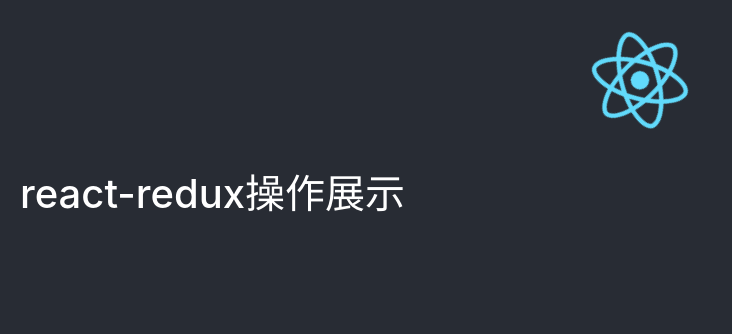
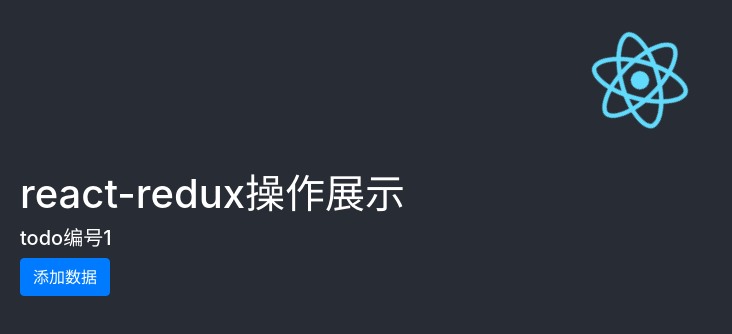
Before and after one commit to GeorgeLyh/react_qye, a React app: page / in a window 1280 px wide. Shown: the top 334 px of the page, without its empty margins (0-732 px from the left). Built offline with nearby package versions, Linux system fonts and the light colour scheme.

Commit message:
react-redux知识点

```diff
--- a/src/components/18ReactreduxComponent/index.jsx
+++ b/src/components/18ReactreduxComponent/index.jsx
@@ -1,16 +1,58 @@
 //redux和react-redux区别    需要理解
 
+//创建一个新分支 并在新分支 进行 react-redux的知识 开发
 import React, { Component } from "react";
-import { checkPropTypes } from "prop-types";//参数类型验证
+import PropTypes from "prop-types"; //参数类型验证
+import { connect } from "react-redux";
 
-export default class ReactreduxComponent extends Component {
+class ReactreduxBox extends Component {
+  constructor(){
+    super();
+    this.state = {
+      arr:[
+        {
+          id:1,
+          text:'todo编号1',
+          type:''
+        }
+      ]
+    }
+  }
   render() {
     console.log(this.props);
     return (
       <div>
         <h1>react-redux操作展示</h1>
+        {
+          this.state.arr.map(item=>{
+          return <h5 key={item.id}>{item.text}</h5>
+          })
+        }
+        <div>
 
+          <button type="button" className="btn btn-primary" onClick={this.props.addTodo}>添加数据</button>
+
+        </div>
       </div>
     );
   }
 }
+
+const mapStateToProps = (state) => {
+  return{
+
+  }
+};
+
+const mapDispatchToProps = (dispatch) => {
+  return{
+    addTodo:()=>{dispatch({type:'ADD_TODO'})}
+  }
+};
+
+let ReactreduxComponent = connect(
+  mapStateToProps,
+  mapDispatchToProps
+)(ReactreduxBox);
+
+export default ReactreduxComponent;
--- a/src/redux/actions.js
+++ b/src/redux/actions.js
@@ -1,7 +1,7 @@
-export function add(num) {
-  return { type: "ADD", data: num };
+export function add(text) {
+  return { type: "ADD_TODO", text};
 }
 
 export function del(num) {
-  return { type: "DEL", data: num };
+  return { type: "TOGGLE_TODO", text };
 }
--- a/src/redux/reducer1.js
+++ b/src/redux/reducer1.js
@@ -1,4 +1,5 @@
 const reducer1 = (state = [], action) => {
+  console.log(state,action)
   switch (action.type) {
     case "ADD_TODO":
       return [...state, { id: action.id, text: action.text, completed: false }];
```
